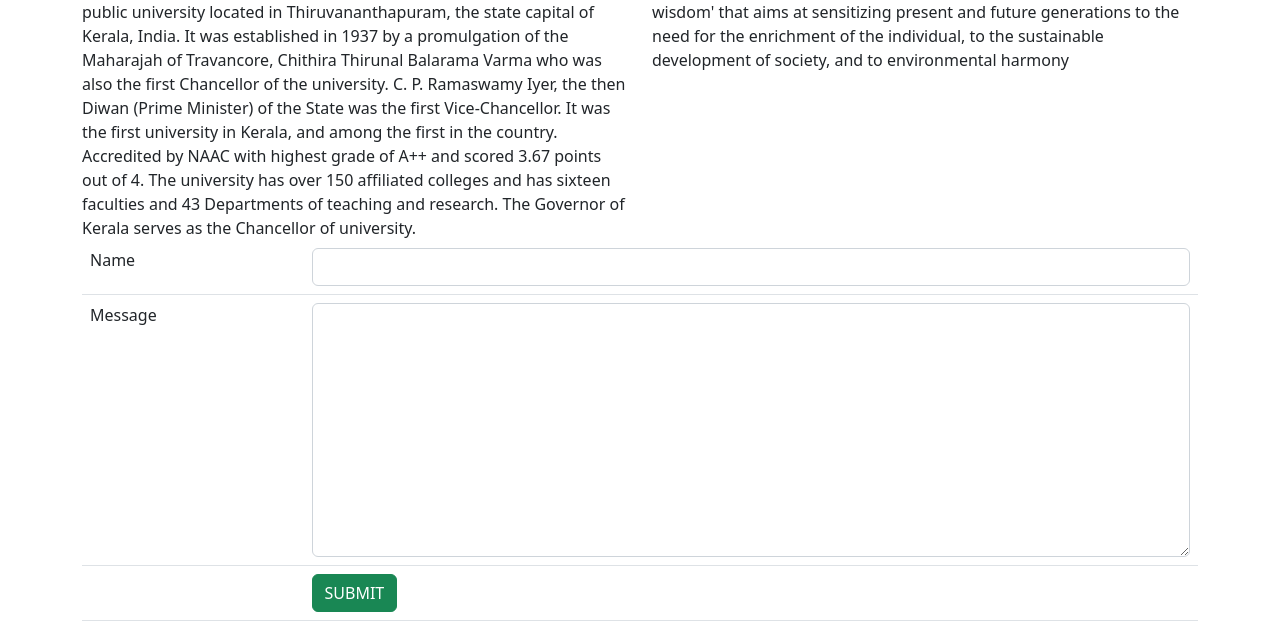
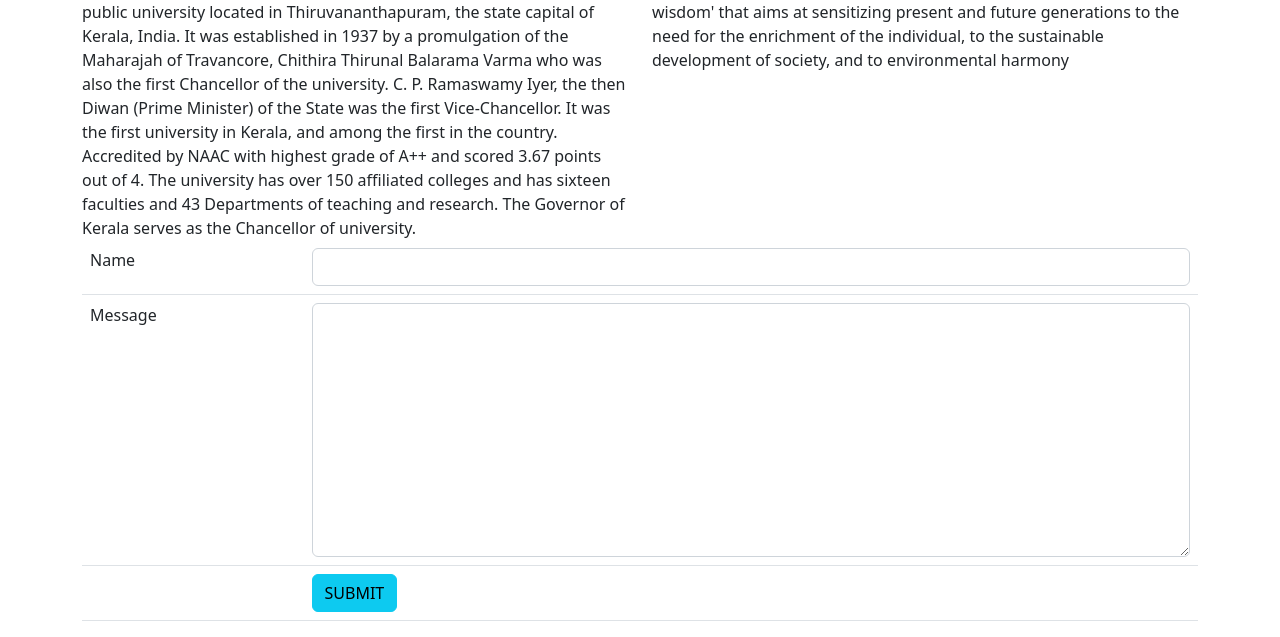
Before and after one commit to gana2003/addon-class, a plain HTML site: page college.html in a window 1280 px wide. Shown: the part 530-1167 px from the top of the page. Drawn offline with nearby package versions, Linux system fonts and the light colour scheme.

Commit message:
button colour change

```diff
--- a/college.html
+++ b/college.html
@@ -65,7 +65,7 @@
                     </tr>
                     <tr>
                         <td></td>
-                        <td><button class="btn btn-success">SUBMIT</button></td>
+                        <td><button class="btn btn-info">SUBMIT</button></td>
                     </tr>
                 </table>
             </div>
```
